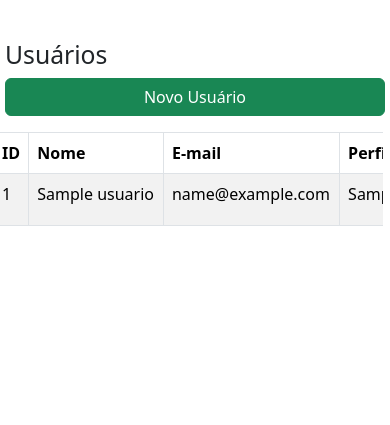
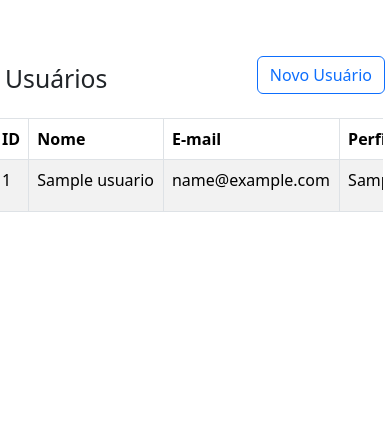
Before and after one commit to feinfo/ERP, a CodeIgniter app: page /database/usuario in a window 390 px wide. Shown: the part 55-480 px from the top of the page. Run offline with CodeIgniter, Linux system fonts and the light colour scheme; the visitor is signed in with stand-in values (Sample User, id 1); tables that the repository leaves empty hold one stand-in row (values such as "Sample post"); some libraries are stand-ins or nearby versions.

Commit message:
fix: melhoria layout responsivo

```diff
--- a/app/application/views/usuario/listar.php
+++ b/app/application/views/usuario/listar.php
@@ -1,10 +1,10 @@
-<div class="container-fluid mt-4">
-    <div class="row justify-content-center">
-        <div class="col-12 col-md-10 col-lg-8">
+<div class="container mt-5">
+    <div class="d-flex justify-content-between align-items-center mb-3">
         <h2 class="mt-3">Usuários</h2>
-            <a href="<?= site_url('usuario/criar') ?>" class="btn btn-success mb-3 w-100 w-md-auto">Novo Usuário</a>
+        <a href="<?= site_url('usuario/criar') ?>" class="btn btn-outline-primary">Novo Usuário</a>
+    </div>
     <div class="table-responsive">
-                <table class="table table-striped table-bordered">
+        <table class="table table-striped table-bordered w-100">
             <thead>
                 <tr>
                     <th>ID</th>
@@ -31,5 +31,3 @@
         </table>
     </div>
 </div>
-    </div>
-</div>
```
Lines whose indentation alone changed are shown as unchanged.
